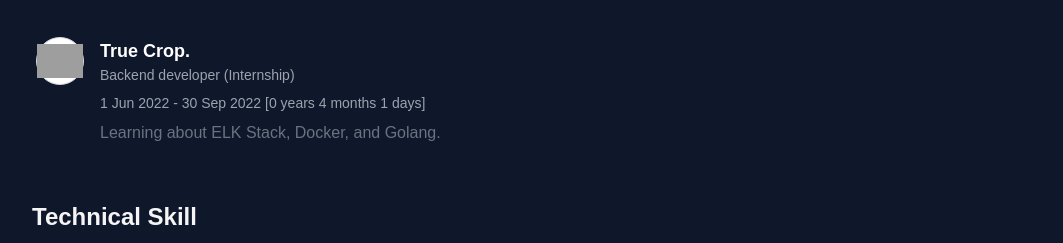
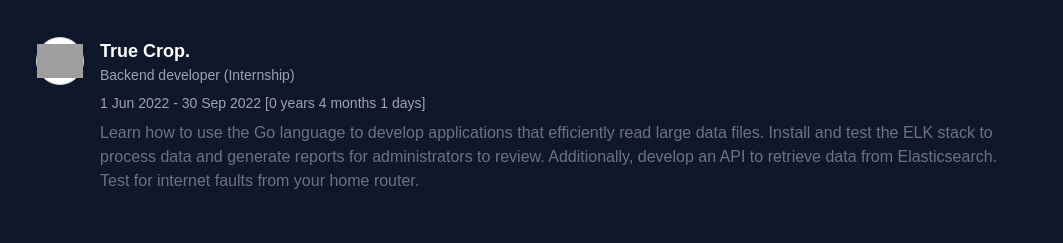
Before and after one commit to sSlotty/thanathip-portfolio, a React (Create React App) app: page / in a window 1280 px wide. Shown: the part 1107-1350 px from the top of the page, without its empty margins (108-1171 px from the left). Built offline with nearby package versions, Linux system fonts and the light colour scheme; grey boxes are pictures that could not be loaded.

Commit message:
Refactor code

```diff
--- a/src/pages/Index.tsx
+++ b/src/pages/Index.tsx
@@ -23,7 +23,11 @@ const experiences: WorkExperience[] = [
     position: 'Backend developer (Internship)',
     startDate: new Date('2022-06-01'),
     endDate: new Date('2022-09-30'),
-    description: 'Learning about ELK Stack, Docker, and Golang.',
+    description: `
+    Learn how to use the Go language to develop applications that efficiently read large data files.
+    Install and test the ELK stack to process data and generate reports for administrators to review. Additionally, develop an API to retrieve data from Elasticsearch.
+    Test for internet faults from your home router.
+    `,
   },
 ];
 
```
